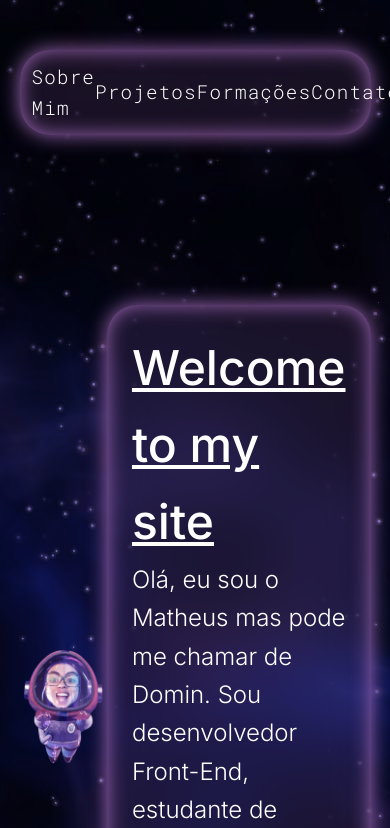
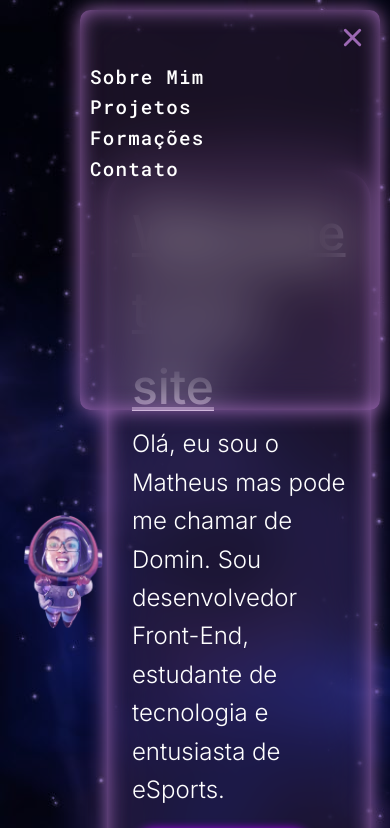
Before and after one commit to DominMFD/domin-portfolio, a Next.js app: page / in a window 390 px wide. Shown: the top 828 px of the page. Built offline with nearby package versions, Linux system fonts and the light colour scheme.

Commit message:
feat: HeaderDropdown implementation

```diff
--- a/package.json
+++ b/package.json
@@ -12,6 +12,7 @@
     "next": "^14.1.0",
     "react": "^18.2.0",
     "react-dom": "^18.2.0",
+    "react-icons": "^5.0.1",
     "sass": "^1.70.0"
   },
   "devDependencies": {
--- a/src/app/page.tsx
+++ b/src/app/page.tsx
@@ -1,3 +1,4 @@
+import AppContextProvider from "@/components/AppContext/AppContext";
 import styles from "./page.module.css";
 import Header from "@/components/Header";
 import Main from "@/components/Main";
@@ -5,13 +6,13 @@ import Main from "@/components/Main";
 export default function Home() {
 
   return (
-    <>
+    <AppContextProvider>
       <header>
         <Header />
       </header>
       <main>
         <Main />
       </main>
-    </>
+    </AppContextProvider>
   );
 }
--- /dev/null
+++ b/src/components/AppContext/AppContext.tsx
@@ -0,0 +1,37 @@
+'use client';
+
+import { ReactNode, createContext, useEffect, useState } from "react"
+
+type AppContextProps = {
+    windowWidth: number
+}
+
+type AppContextProviderProps = {
+    children: ReactNode
+}
+
+export const  AppContext = createContext({} as AppContextProps);
+
+export default function AppContextProvider({ children }: AppContextProviderProps) {
+
+    const [windowWidth, setWindowWidth] = useState<number>(window.innerWidth);
+
+    useEffect(() => {
+      const handleResize = () => {
+        setWindowWidth(window.innerWidth);
+      };
+
+      window.addEventListener('resize', handleResize);
+
+      return () => {
+        window.removeEventListener('resize', handleResize);
+      };
+    }, []);
+
+    return (
+        <AppContext.Provider value={{windowWidth}}>
+            { children }
+        </AppContext.Provider>
+    )
+
+}
--- a/src/components/Header/index.tsx
+++ b/src/components/Header/index.tsx
@@ -3,25 +3,23 @@
 import * as React from 'react'
 import styles from './styles.module.scss';
 import { Roboto_Mono } from "next/font/google";
-import { useEffect, useState } from 'react';
+import { useContext, useEffect, useState } from 'react';
+import { AppContext } from '../AppContext/AppContext';
+import HeaderDropdown from '../HeaderDropdown';
 
 const roboto = Roboto_Mono({ subsets: ["latin"] });
 
 export default function Header() {
 
-    const [windowWidth, setWindowWidth] = useState(window.innerWidth);
+ const {windowWidth} = useContext(AppContext)
 
-    useEffect(() => {
-      const handleResize = () => {
-        setWindowWidth(window.innerWidth);
-      };
-
-      window.addEventListener('resize', handleResize);
-
-      return () => {
-        window.removeEventListener('resize', handleResize);
-      };
-    }, []);
+    if (windowWidth < 580) {
+      return (
+        <div className={roboto.className}>
+          <HeaderDropdown />
+        </div>
+      )
+    }
 
     return (
         <div className={roboto.className}>
--- a/src/components/Header/styles.module.scss
+++ b/src/components/Header/styles.module.scss
@@ -16,16 +16,19 @@
 
         li, a {
             color: #FFF;
-            font-weight: 300;
+            font-weight: 500;
             font-size: 1.2rem;
             letter-spacing: 1.2px;
             transition: transform 0.3s ease-in-out, font-weight 0.2s ease-in-out;
 
             &:hover {
                 transform: scale(1.2);
-                font-weight: 600;
-                color: #aa99c0;
+                color: #ae00ff;
+                text-shadow: 1px 1px 10px #ae00ff;
+            }
 
+            @media (min-width: 580px) and (max-width: 920px) {
+                font-size: 1rem;
             }
         }
     }
--- /dev/null
+++ b/src/components/HeaderDropdown/index.tsx
@@ -0,0 +1,37 @@
+import { useState } from 'react';
+import styles from './styles.module.scss';
+import { FiAlignJustify, FiPlus } from "react-icons/fi"
+
+export default function HeaderDropdown() {
+
+    const [isOpen, setIsOpen] = useState<boolean>(true)
+
+
+    return isOpen ? (
+      <div className={styles.open}>
+        <div className={styles.icon}>
+          <FiPlus color="#9c68b4" size="35px" style={{ rotate: "45deg" }} />
+        </div>
+        <nav>
+          <ul className={styles.navegation}>
+            <li>
+              <a href="">Sobre Mim</a>
+            </li>
+            <li>
+              <a href="">Projetos</a>
+            </li>
+            <li>
+              <a href="">Formações</a>
+            </li>
+            <li>
+              <a href="">Contato</a>
+            </li>
+          </ul>
+        </nav>
+      </div>
+    ) : (
+      <div className={styles.closed}>
+        <FiAlignJustify color="#9c68b4" size="35px" />
+      </div>
+    );
+}
--- /dev/null
+++ b/src/components/HeaderDropdown/styles.module.scss
@@ -0,0 +1,61 @@
+.closed {
+    width: 60px;
+    height: 60px;
+    border-radius: 5px;
+    background-color: #9c68b425;
+    backdrop-filter: blur(30px);
+    box-shadow: inset 0 0 20px 0 #9c68b4, 0 0 20px 0 #9c68b4;
+
+    display: flex;
+    justify-content: center;
+    align-items: center;
+
+    position: fixed;
+    top: 10px;
+    right: 10px;
+    z-index: 99;
+
+}
+
+.open {
+    width: 300px;
+    height: 400px;
+    padding: 10px;
+    border-radius: 10px;
+    background-color: #9c68b425;
+    backdrop-filter: blur(30px);
+    box-shadow: inset 0 0 20px 0 #9c68b4, 0 0 20px 0 #9c68b4;
+
+    display: flex;
+    flex-direction: column;
+
+    position: fixed;
+    top: 10px;
+    right: 10px;
+    z-index: 99;
+
+    .icon {
+        align-self: flex-end;
+    }
+
+    .navegation {
+        display: flex;
+        flex-direction: column;
+        justify-content: space-around;
+        align-items: flex-start;
+
+        li, a {
+            color: #FFF;
+            font-weight: 500;
+            font-size: 1.2rem;
+            letter-spacing: 1.2px;
+            transition: transform 0.3s ease-in-out, font-weight 0.2s ease-in-out;
+
+            &:hover {
+                transform: scale(1.2);
+                color: #ae00ff;
+                text-shadow: 1px 1px 10px #ae00ff;
+            }
+        }
+    }
+}
```
Also changed, not shown: 1 other file (tests, documents, lock files or other folders). Lines whose indentation alone changed are shown as unchanged.
